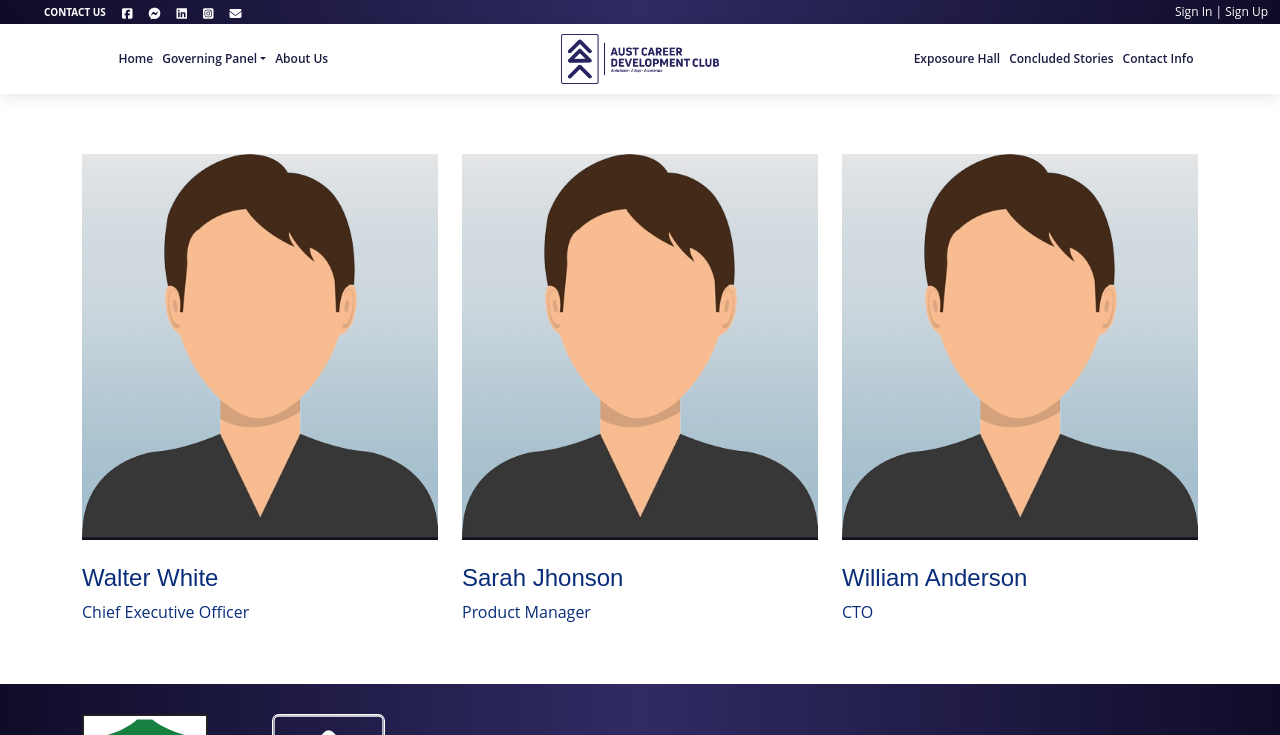
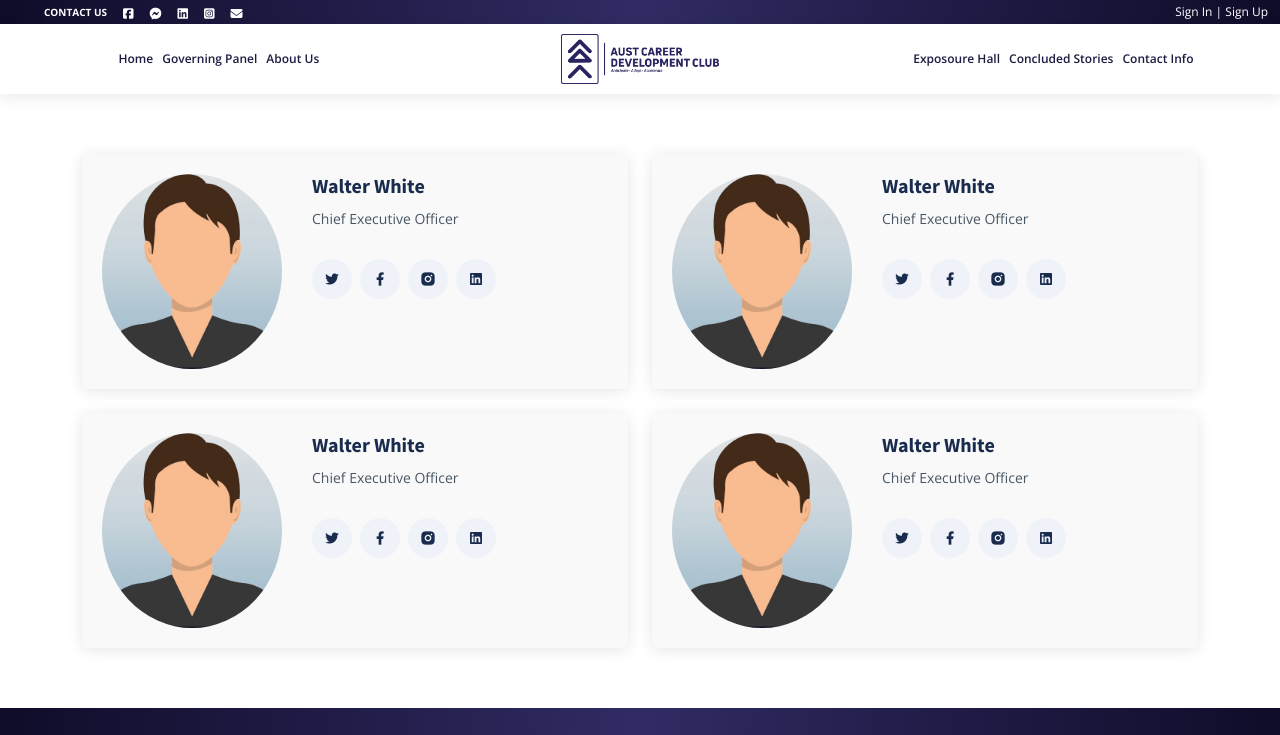
Before and after one commit to Ahmed-Rayhan/austcdc.github.io, a plain HTML site: page Governing Panel_ExecutiveBody.html in a window 1280 px wide. Shown: the top 735 px of the page. Drawn offline with nearby package versions, Linux system fonts and the light colour scheme.

Commit message:
Update Governing Panel_ExecutiveBody.html

```diff
--- a/Governing Panel_ExecutiveBody.html
+++ b/Governing Panel_ExecutiveBody.html
@@ -11,11 +11,12 @@
 
   <!-- Favicons -->
   <link href="assets/img/favicon.png" rel="icon">
+  <link href="assets/img/apple-touch-icon.png" rel="apple-touch-icon">
 
   <!-- Google Fonts -->
   <link rel="preconnect" href="https://fonts.googleapis.com">
   <link rel="preconnect" href="https://fonts.gstatic.com" crossorigin>
-  <link href="https://fonts.googleapis.com/css2?family=Roboto:wght@100;400;500;700;900&family=Ubuntu:wght@300;400;500;700&display=swap" rel="stylesheet">
+  <link href="https://fonts.googleapis.com/css2?family=Open+Sans:ital,wght@0,300;0,400;0,500;0,600;0,700;1,300;1,400;1,500;1,600;1,700&family=Poppins:ital,wght@0,300;0,400;0,500;0,600;0,700;1,300;1,400;1,500;1,600;1,700&family=Source+Sans+Pro:ital,wght@0,300;0,400;0,600;0,700;1,300;1,400;1,600;1,700&display=swap" rel="stylesheet">
 
   <!-- Vendor CSS Files -->
   <link href="assets/vendor/bootstrap/css/bootstrap.min.css" rel="stylesheet">
@@ -23,6 +24,7 @@
   <!-- <link href="assets/vendor/aos/aos.css" rel="stylesheet"> -->
   <link href="assets/vendor/glightbox/css/glightbox.min.css" rel="stylesheet">
   <link href="assets/vendor/swiper/swiper-bundle.min.css" rel="stylesheet">
+  <link rel="stylesheet" href="https://cdn.jsdelivr.net/npm/remixicon@2.5.0/fonts/remixicon.css">
 
   <!-- Variables CSS Files. Uncomment your preferred color scheme -->
   <link href="assets/css/variables.css" rel="stylesheet">
@@ -36,12 +38,12 @@
   <!-- Template Main CSS File -->
   <link href="assets/css/main.css" rel="stylesheet">
   <link href="assets/css/header_footer.css" rel="stylesheet">
+  <link href="assets/img/favicon.png" rel="icon">
 
 </head>
 
 <body>
 
-<!-- ======= Top bar ======= -->
   <div class="top_bar">
     <div class="container-fluid">
       <div class="row align_center">
@@ -49,20 +51,18 @@
           <div class="top_social">
             <ul>
             <li><p>CONTACT US</p></li>
-          <li><a href="#" class="facebook"><i class="fa-brands fa-square-facebook"></i></a></li>
-          <li><a href="#" class="messenger"><i class="fa-brands fa-facebook-messenger"></i></a></li>
-          <li><a href="#" class="linkedin"><i class="fa-brands fa-linkedin"></i></a></li>
-          <li><a href="#" class="instagram"><i class="fa-brands fa-square-instagram"></i></a></li>
-          <li><a href="#" class="email"><i class="fa-solid fa-envelope"></i></a></li>
+            <li><a href="https://www.facebook.com/austcareerdevelopmentclub" class="facebook"><i class="fa-brands fa-square-facebook"></i></a></li>
+            <li><a href="https://www.facebook.com/messages/t/100476282519829" class="messenger"><i class="fa-brands fa-facebook-messenger"></i></a></li>
+            <li><a href="https://www.linkedin.com/company/austcdc/" class="linkedin"><i class="fa-brands fa-linkedin"></i></a></li>
+            <li><a href="https://instagram.com/austcdc?igshid=YmMyMTA2M2Y=" class="instagram"><i class="fa-brands fa-square-instagram"></i></a></li>
+            <li><a href="https://mail.google.com/mail/?view=cm&source=mailto&to=austcdc@aust.edu" class="email"><i class="fa-solid fa-envelope"></i></a></li>
           </ul>
         </div>
         </div>
-
         <div class="col justify-content-end d-flex">
           <a href="login.html"><p>Sign In</p></a> <span style="font-size: 12px; color:#fff" >&nbsp;|&nbsp;</span>
           <a href="register.html"><p>Sign Up</a></p>
         </div>
-
     </div>
   </div>
 </div>
@@ -79,16 +79,10 @@
           <nav id="navbar" class="navbar">
         <ul>
           <li><a class="nav-link scrollto active" href="#hero">Home</a></li>
-        <li class="nav-item dropdown">
-          <a class="nav-link dropdown-toggle" href="#" id="dropdown04" data-toggle="dropdown" aria-haspopup="true" aria-expanded="true">Governing Panel</a>
-          <div class="dropdown-menu" aria-labelledby="dropdown04">
-          <a class="dropdown-item" href="Governing Panel_ExecutiveBody.html">Executive Body</a>
-          <a class="dropdown-item" href="Governing Panel_DepartmentalBody.html">Departmental Body</a>
-          </div>
-        </li>
+          <li><a class="nav-link scrollto" href="governing_panel.html">Governing Panel</a></li>
           <li><a class="nav-link scrollto" href="about.html">About Us</a></li>
-        <li><a class="nav-link scrollto active" href="ExposureHall.html">Exposoure Hall</a></li>
-        <li><a class="nav-link scrollto" href="ConcludedStories.html">Concluded Stories</a></li>
+          <li><a class="nav-link scrollto active" href="captureCollection.html">Exposoure Hall</a></li>
+          <li><a class="nav-link scrollto" href="event.html">Concluded Stories</a></li>
           <li><a class="nav-link scrollto" href="contact.html">Contact Info</a></li>
         </ul>
         <i class="bi bi-list mobile-nav-toggle"></i>
@@ -108,13 +102,7 @@
           <nav id="" class="desktop_navbar">
           <ul>
           <li><a class="nav-link scrollto active" href="#hero">Home</a></li>
-        <li class="nav-item dropdown">
-          <a class="nav-link dropdown-toggle" href="#" id="dropdown04" data-toggle="dropdown" aria-haspopup="true" aria-expanded="true">Governing Panel</a>
-          <div class="dropdown-menu" aria-labelledby="dropdown04">
-          <a class="dropdown-item" href="Governing Panel_ExecutiveBody.html">Executive Body</a>
-          <a class="dropdown-item" href="Governing Panel_DepartmentalBody.html">Departmental Body</a>
-          </div>
-        </li>
+          <li><a class="nav-link scrollto" href="governing_panel.html">Governing Panel</a></li>
           <li><a class="nav-link scrollto" href="about.html">About Us</a></li>
         </ul>
         <i class="bi bi-list mobile-nav-toggle"></i>
@@ -127,9 +115,9 @@
       <div class="col-md-4">
         <nav id="" class="desktop_navbar">
         <ul class="uln">
-        <li><a class="nav-link scrollto active" href="ExposureHall.html">Exposoure Hall</a></li>
-        <li><a class="nav-link scrollto" href="ConcludedStories.html">Concluded Stories</a></li>
-        <li><a class="nav-link scrollto" href="Contact.html">Contact Info</a></li>
+          <li><a class="nav-link scrollto active" href="captureCollection.html">Exposoure Hall</a></li>
+          <li><a class="nav-link scrollto" href="event.html">Concluded Stories</a></li>
+          <li><a class="nav-link scrollto" href="contact.html">Contact Info</a></li>
         </ul>
         <i class="bi bi-list mobile-nav-toggle"></i>
       </nav>
@@ -141,62 +129,75 @@
   </header>
 
       <!-- ======= Team Section ======= -->
-    <section id="team" class="team">
+      <section id="team" class="team section-bg">
         <div class="container" data-aos="fade-up">
-        <div class="row gy-5">
-          <div class="col-xl-4 col-md-6 d-flex" data-aos="zoom-in" data-aos-delay="200">
-            <div class="team-member">
-              <div class="member-img">
-                <img src="assets/img/user.png" class="img-fluid" alt="">
-              </div>
+
+          <div class="row">
+
+            <div class="col-lg-6" data-aos="zoom-in" data-aos-delay="50">
+              <div class="member d-flex align-items-start">
+                <div class="pic"><img src="assets/img/user.png" class="img-fluid" alt=""></div>
                 <div class="member-info">
+                  <h4>Walter White</h4>
+                  <p>Chief Executive Officer</p>
                   <div class="social">
-                  <a href=""><i class="bi bi-envelope"></i></a>
-                  <a href=""><i class="bi bi-facebook"></i></a>
-                  <a href=""><i class="bi bi-instagram"></i></a>
-                  <a href=""><i class="bi bi-linkedin"></i></a>
-                </div>
-                <h4>Walter White</h4>
-                <span>Chief Executive Officer</span>
+                    <a href=""><i class="ri-twitter-fill"></i></a>
+                    <a href=""><i class="ri-facebook-fill"></i></a>
+                    <a href=""><i class="ri-instagram-fill"></i></a>
+                    <a href=""> <i class="ri-linkedin-box-fill"></i> </a>
                   </div>
                 </div>
-          </div><!-- End Team Member -->
-
-          <div class="col-xl-4 col-md-6 d-flex" data-aos="zoom-in" data-aos-delay="400">
-            <div class="team-member">
-              <div class="member-img">
-                <img src="assets/img/user.png" class="img-fluid" alt="">
-              </div>
-              <div class="member-info">
-                <div class="social">
-                  <a href=""><i class="bi bi-envelope"></i></a>
-                  <a href=""><i class="bi bi-facebook"></i></a>
-                  <a href=""><i class="bi bi-instagram"></i></a>
-                  <a href=""><i class="bi bi-linkedin"></i></a>
-                </div>
-                <h4>Sarah Jhonson</h4>
-                <span>Product Manager</span>
               </div>
             </div>
-          </div><!-- End Team Member -->
 
-          <div class="col-xl-4 col-md-6 d-flex" data-aos="zoom-in" data-aos-delay="600">
-            <div class="team-member">
-              <div class="member-img">
-                <img src="assets/img/user.png" class="img-fluid" alt="">
-              </div>
+            <div class="col-lg-6 mt-4 mt-lg-0" data-aos="zoom-in" data-aos-delay="100">
+              <div class="member d-flex align-items-start">
+                <div class="pic"><img src="assets/img/user.png" class="img-fluid" alt=""></div>
                 <div class="member-info">
+                  <h4>Walter White</h4>
+                  <p>Chief Executive Officer</p>
                   <div class="social">
-                  <a href=""><i class="bi bi-envelope"></i></a>
-                  <a href=""><i class="bi bi-facebook"></i></a>
-                  <a href=""><i class="bi bi-instagram"></i></a>
-                  <a href=""><i class="bi bi-linkedin"></i></a>
-                </div>
-                <h4>William Anderson</h4>
-                <span>CTO</span>
+                    <a href=""><i class="ri-twitter-fill"></i></a>
+                    <a href=""><i class="ri-facebook-fill"></i></a>
+                    <a href=""><i class="ri-instagram-fill"></i></a>
+                    <a href=""> <i class="ri-linkedin-box-fill"></i> </a>
                   </div>
                 </div>
-          </div><!-- End Team Member -->
+              </div>
+            </div>
+
+            <div class="col-lg-6 mt-4" data-aos="zoom-in" data-aos-delay="50">
+              <div class="member d-flex align-items-start">
+                <div class="pic"><img src="assets/img/user.png" class="img-fluid" alt=""></div>
+                <div class="member-info">
+                  <h4>Walter White</h4>
+                  <p>Chief Executive Officer</p>
+                  <div class="social">
+                    <a href=""><i class="ri-twitter-fill"></i></a>
+                    <a href=""><i class="ri-facebook-fill"></i></a>
+                    <a href=""><i class="ri-instagram-fill"></i></a>
+                    <a href=""> <i class="ri-linkedin-box-fill"></i> </a>
+                  </div>
+                </div>
+              </div>
+            </div>
+
+            <div class="col-lg-6 mt-4" data-aos="zoom-in" data-aos-delay="100">
+              <div class="member d-flex align-items-start">
+                <div class="pic"><img src="assets/img/user.png" class="img-fluid" alt=""></div>
+                <div class="member-info">
+                  <h4>Walter White</h4>
+                  <p>Chief Executive Officer</p>
+                  <div class="social">
+                    <a href=""><i class="ri-twitter-fill"></i></a>
+                    <a href=""><i class="ri-facebook-fill"></i></a>
+                    <a href=""><i class="ri-instagram-fill"></i></a>
+                    <a href=""> <i class="ri-linkedin-box-fill"></i> </a>
+                  </div>
+                </div>
+              </div>
+            </div>
+
 
           </div>
 
@@ -225,11 +226,10 @@
               </p>
               <h3> SOCIAL MEDIA</h3>
               <div class="social-links mt-3">
-                <a href="https://www.facebook.com/austcareerdevelopmentclub" class="facebook"><i class="fa-brands fa-square-facebook"></i></a>
-                <a href="https://www.facebook.com/messages/t/100476282519829" class="messenger"><i class="fa-brands fa-facebook-messenger"></i></a>
-                <a href="https://www.linkedin.com/company/austcdc/" class="linkedin"><i class="fa-brands fa-linkedin"></i></a></li>
-                <a href="https://instagram.com/austcdc?igshid=YmMyMTA2M2Y=" class="instagram"><i class="fa-brands fa-square-instagram"></i></a>
-
+                <a href="https://www.facebook.com/austcareerdevelopmentclub" class="facebook"><i class="bx bxl-facebook"></i></a>
+                <a href="https://www.facebook.com/messages/t/100476282519829" class="messenger"><i class="bx bxl-messenger"></i></a>
+                <a href="https://instagram.com/austcdc?igshid=YmMyMTA2M2Y=" class="instagram"><i class="bx bxl-instagram"></i></a>
+                <a href="https://www.linkedin.com/company/austcdc/" class="linkedin"><i class="bx bxl-linkedin"></i></a>
               </div>
             </div>
           </div>
@@ -293,17 +293,18 @@
 
     <a href="#" class="scroll-top d-flex align-items-center justify-content-center"><i class="bi bi-arrow-up-short"></i></a>
 
-  <div id="preloader"></div>
+  <!-- <div id="preloader"></div> -->
 
   <!-- Vendor JS Files -->
   <script src="assets/vendor/bootstrap/js/bootstrap.bundle.min.js"></script>
+  <!-- <script src="assets/vendor/aos/aos.js"></script> -->
   <script src="assets/vendor/glightbox/js/glightbox.min.js"></script>
   <script src="assets/vendor/isotope-layout/isotope.pkgd.min.js"></script>
   <script src="assets/vendor/swiper/swiper-bundle.min.js"></script>
   <script src="assets/vendor/php-email-form/validate.js"></script>
 
   <!-- Template Main JS File -->
-     <script src="assets/js/new_main.js"></script>
+  <script src="assets/js/main.js"></script>
   <script src="https://cdn.jsdelivr.net/npm/@popperjs/core@2.11.6/dist/umd/popper.min.js" integrity="sha384-oBqDVmMz9ATKxIep9tiCxS/Z9fNfEXiDAYTujMAeBAsjFuCZSmKbSSUnQlmh/jp3" crossorigin="anonymous"></script>
     <script src="https://cdn.jsdelivr.net/npm/bootstrap@5.2.3/dist/js/bootstrap.min.js" integrity="sha384-cuYeSxntonz0PPNlHhBs68uyIAVpIIOZZ5JqeqvYYIcEL727kskC66kF92t6Xl2V" crossorigin="anonymous"></script>
     <script src="https://code.jquery.com/jquery-3.3.1.slim.min.js"></script>
```
Lines whose indentation alone changed are shown as unchanged.
